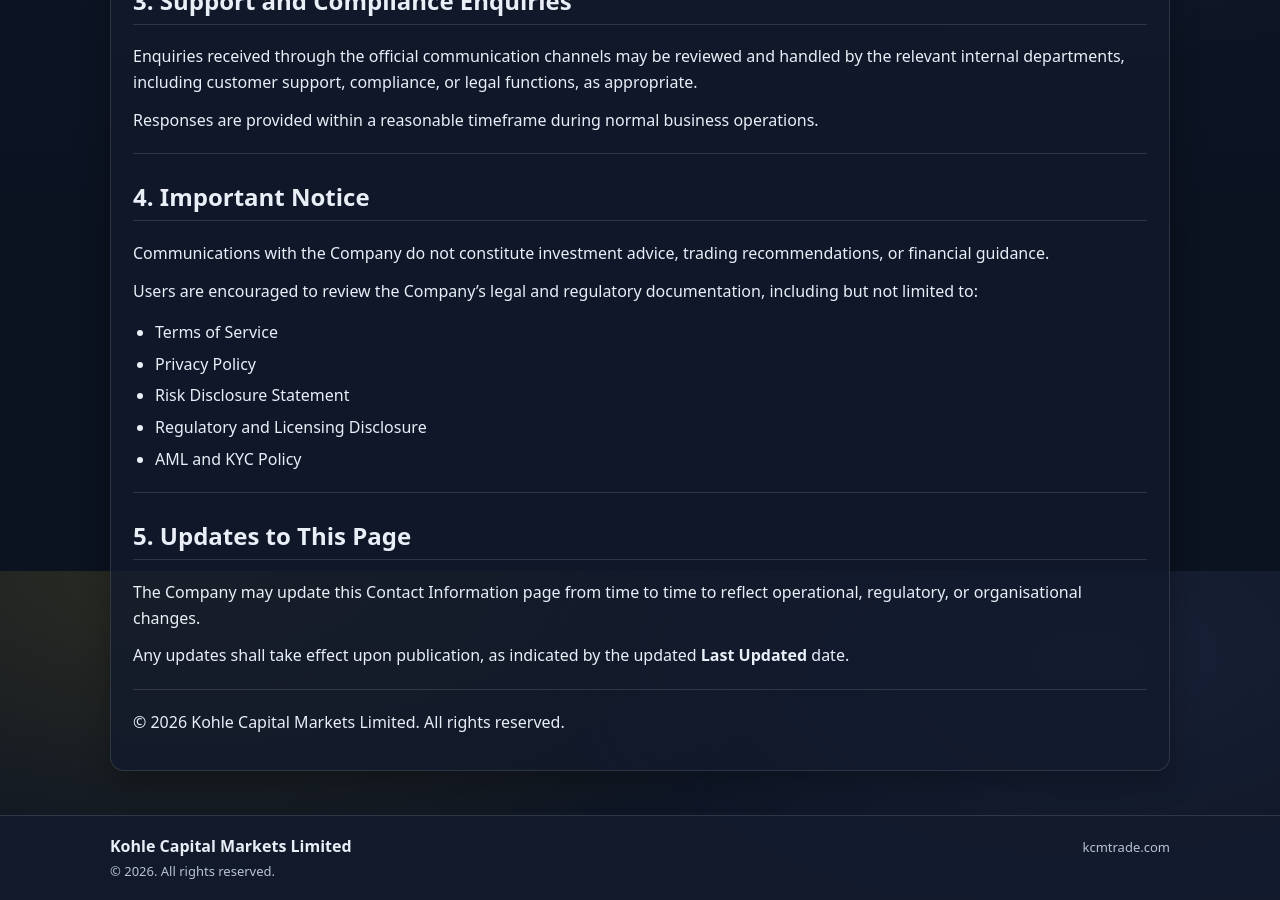
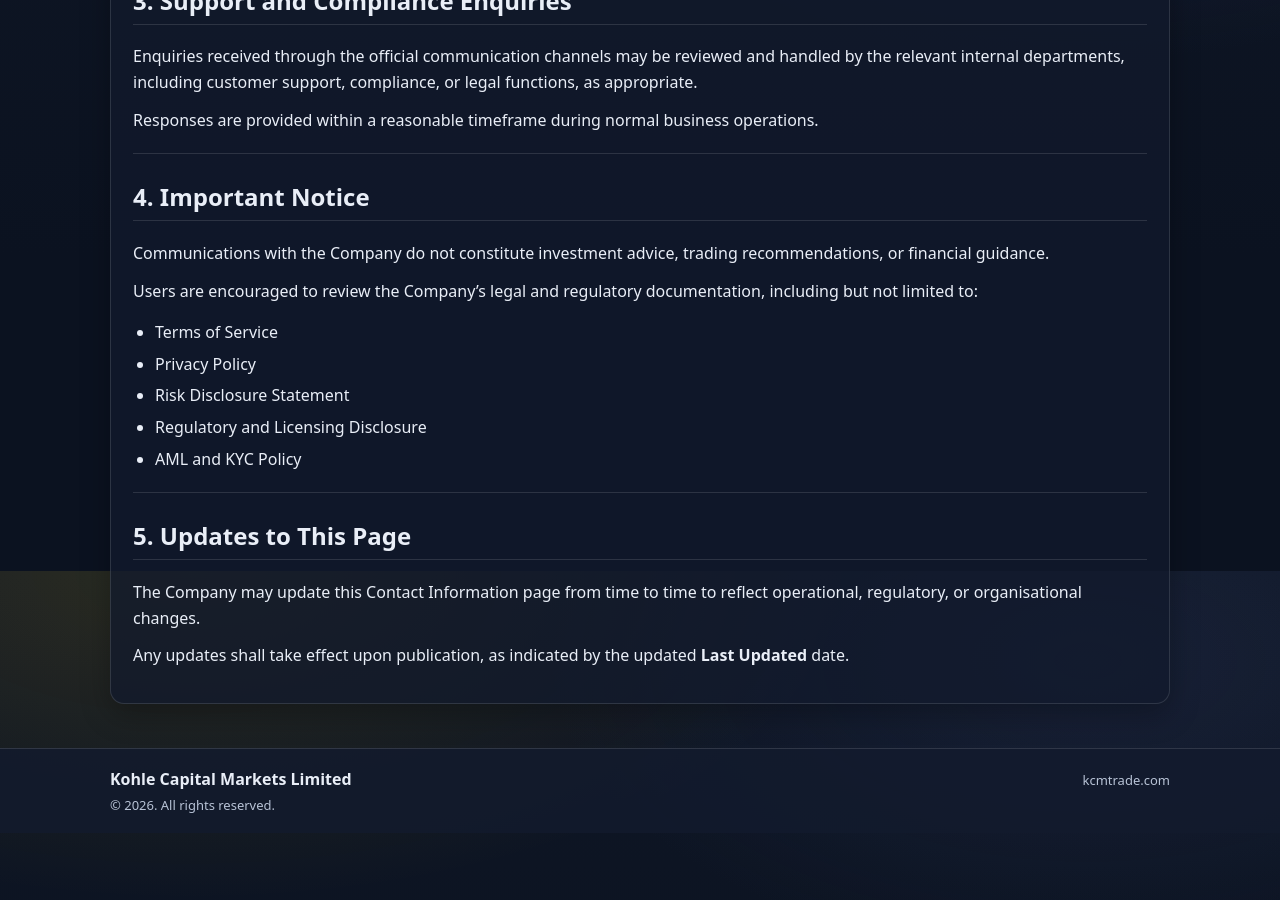
Before and after one commit to KCM-Trade/kcmtrade-legal, a Jekyll site: the page built from contact.md, in a window 1280 px wide and 900 px high, scrolled down 1229 px. Built offline with Jekyll 4.4.1, drawn with Linux system fonts in a browser that asks for light colours; after the commit the page ends 2062 px from its top, so only the background shows below that.

Commit message:
Update contact.md

```diff
--- a/contact.md
+++ b/contact.md
@@ -69,7 +69,3 @@ Users are encouraged to review the Company’s legal and regulatory documentatio
 The Company may update this Contact Information page from time to time to reflect operational, regulatory, or organisational changes.
 
 Any updates shall take effect upon publication, as indicated by the updated **Last Updated** date.
-
----
-
-© 2026 Kohle Capital Markets Limited. All rights reserved.
```
